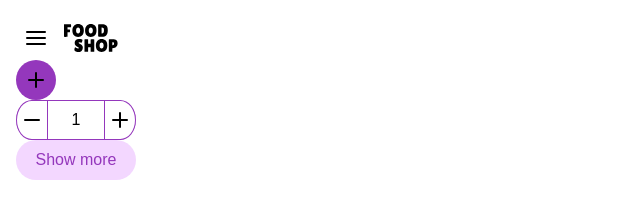
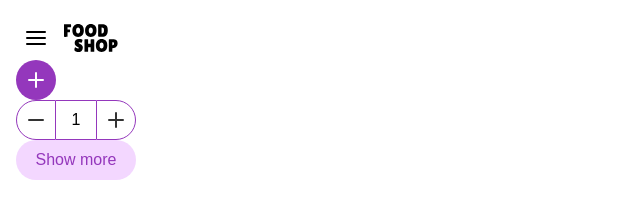
Before and after one commit to Yordiemma/FoodShop, a website built with Vite: page index.html in a window 1280 px wide. Shown: the full height of the page, 0-640 px from the left. Built offline with nearby package versions, Linux system fonts and the light colour scheme.

Commit message:
Update button SVGs to use currentColor and enhanced stepper value div in html

```diff
--- a/index.html
+++ b/index.html
@@ -26,18 +26,18 @@
       <span>0</span>
     </div>
   </header>
-  <button class="compact-button"><svg class="compact-button-icon" width="24" height="24" viewBox="0 0 24 24" fill="none" xmlns="http://www.w3.org/2000/svg">
-<path d="M12 5V19" stroke="black" stroke-width="2" stroke-linecap="round" stroke-linejoin="round"/>
-<path d="M5 12H19" stroke="black" stroke-width="2" stroke-linecap="round" stroke-linejoin="round"/>
+  <button class="compact-button"><svg width="24" height="24" viewBox="0 0 24 24" fill="none" xmlns="http://www.w3.org/2000/svg">
+<path d="M12 5V19" stroke="currentColor" stroke-width="2" stroke-linecap="round" stroke-linejoin="round"/>
+<path d="M5 12H19" stroke="currentColor" stroke-width="2" stroke-linecap="round" stroke-linejoin="round"/>
 </svg></button>
   <div class="stepper">
     <button class="stepper-button-minus"><svg width="24" height="24" viewBox="0 0 24 24" fill="none" xmlns="http://www.w3.org/2000/svg">
-<path d="M5 12H19" stroke="black" stroke-width="2" stroke-linecap="round" stroke-linejoin="round"/>
+<path d="M5 12H19" stroke="currentColor" stroke-width="2" stroke-linecap="round" stroke-linejoin="round"/>
 </svg></button>
     <div class="stepper-value">1</div>
     <button class="stepper-button-plus"><svg width="24" height="24" viewBox="0 0 24 24" fill="none" xmlns="http://www.w3.org/2000/svg">
-<path d="M12 5V19" stroke="black" stroke-width="2" stroke-linecap="round" stroke-linejoin="round"/>
-<path d="M5 12H19" stroke="black" stroke-width="2" stroke-linecap="round" stroke-linejoin="round"/>
+<path d="M12 5V19" stroke="currentColor" stroke-width="2" stroke-linecap="round" stroke-linejoin="round"/>
+<path d="M5 12H19" stroke="currentColor" stroke-width="2" stroke-linecap="round" stroke-linejoin="round"/>
 </svg></button>
   </div>
   <button class="show-more-button">Show more</button>
--- a/src/styles/buttons.css
+++ b/src/styles/buttons.css
@@ -1,6 +1,3 @@
-
-
-
 .compact-button {
     background-color: var(--color-surface-brand);
     height: 2.5rem;
@@ -10,6 +7,7 @@ border: none;
     display: flex;
     align-items: center;
     justify-content: center;
+    color: var(--color-foreground-inverted);
 }
 
 .stepper {
@@ -17,12 +15,20 @@ border: none;
     align-items: center;
     height: 2.5rem;
     width: 7.5rem;
-  gap: 1.5rem;
     font-family: var(--font-family-sans);
     font-size: var(--font-size-paragraph-medium);
+    border-radius: 9999px;
+}
+
+.stepper-value {
+    height: 2.5rem;
+    width: 2.5rem;
+    display: flex;
+    align-items: center;
+    justify-content: center;
     border-top: 1px solid var(--color-border-brand);
     border-bottom: 1px solid var(--color-border-brand);
-  border-radius: 9999px;
+
 }
 
 .stepper-button-minus {
@@ -34,6 +40,7 @@ border: none;
     width: 2.5rem;
     border-radius: 50% 0 0 50%;
     border: 1px solid var(--color-border-brand);
+    color: var(--color-foreground-default);
 }
 
 .stepper-button-plus {
@@ -45,6 +52,7 @@ border: none;
     display: flex;
     align-items: center;
     justify-content: center;
+    color: var(--color-foreground-default);
 }
 
 
```
Lines whose indentation alone changed are shown as unchanged.
